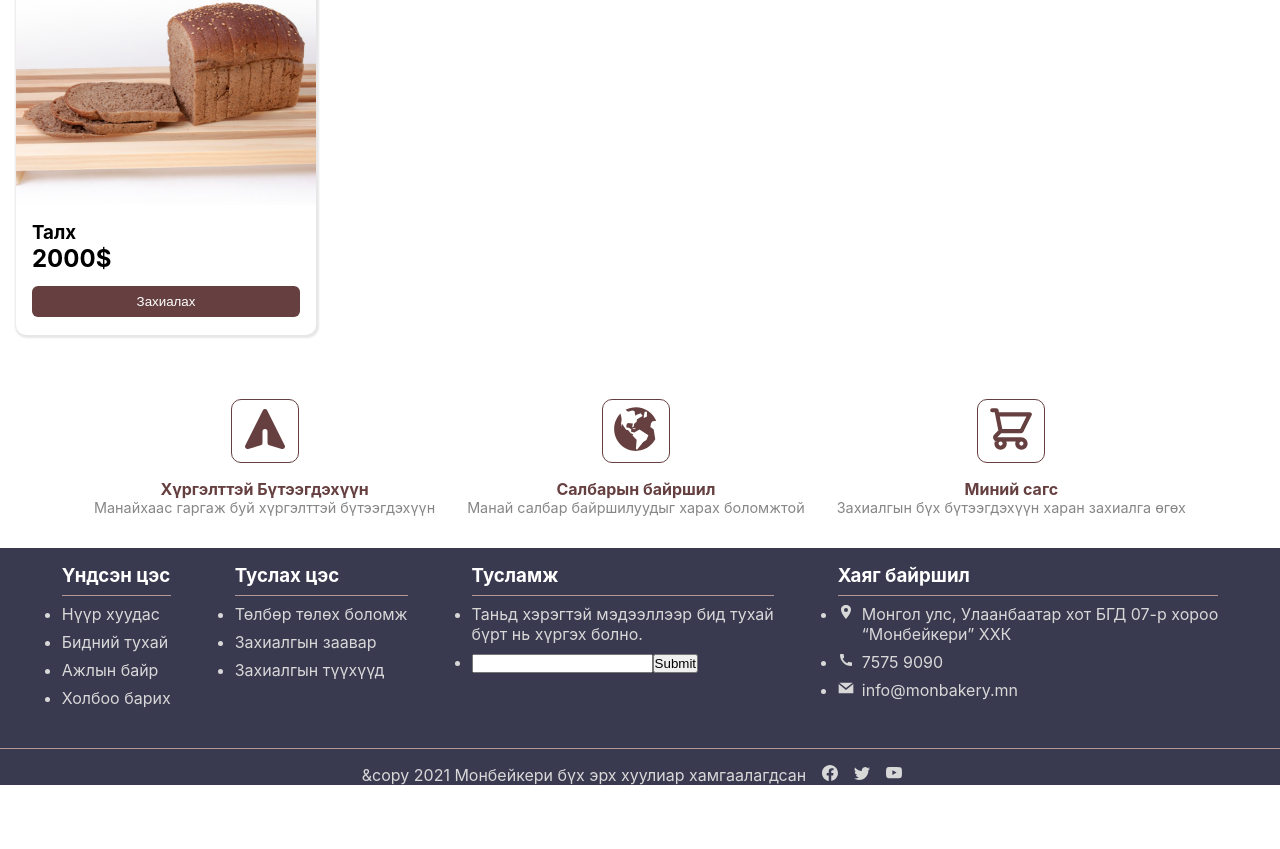
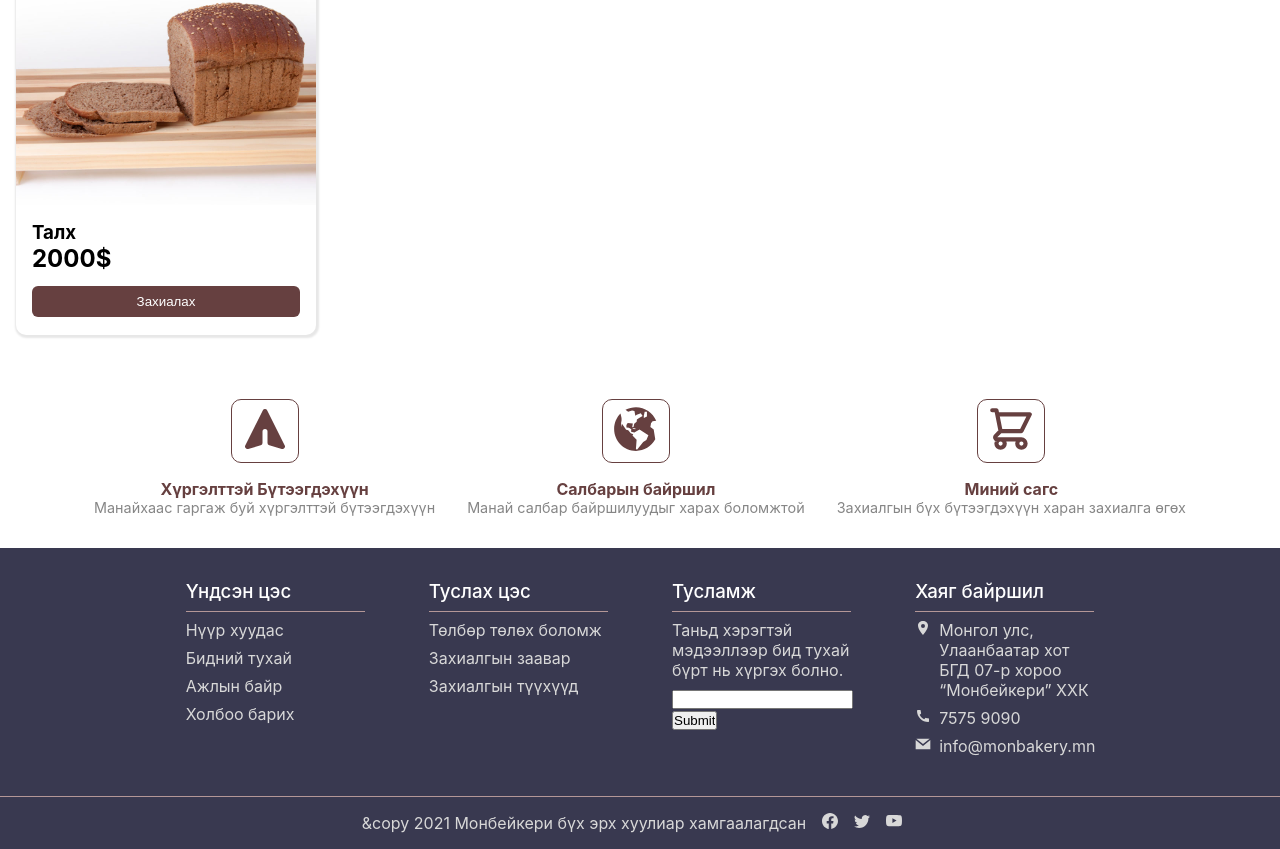
Before and after one commit to ithicheel/Monbakery-single-page, a React (Create React App) app: page / in a window 1280 px wide. Shown: the part 1200-2049 px from the top of the page. Before the commit the page ends 1985 px from the top, so only its background shows below. Built offline with nearby package versions, Linux system fonts and the light colour scheme.

Commit message:
Update Footer_style.css

```diff
--- a/src/components/footer/Footer_style.css
+++ b/src/components/footer/Footer_style.css
@@ -6,12 +6,14 @@
 .footer_content {
   display: flex;
   justify-content: center;
-  padding-top: 1rem;
+  padding-top: 2rem;
   padding-bottom: 1rem;
   margin-top: 1rem;
+
 }
 .footer_content_item {
   margin: 0 2rem;
+  width: 14%;
 }
 .footer_content_item h3 {
   border-bottom: 1px solid rgb(180, 151, 151);
@@ -21,7 +23,9 @@
 }
 .footer_content_item ul {
   display: grid;
+  list-style: none;
 }
+
 .footer_content_item ul li {
   margin-bottom: 0.5rem;
 }
@@ -39,12 +43,64 @@
 .footer_content_item ul li a div i {
   margin-right: 0.5rem;
 }
+.footer_content_item a p li{
+font-size: 12px;
+}
+.footer_content_item h3{
+font-weight: 500;
+}
+
+input{
+  outline: none;
+  box-shadow: none;
+}
+
+.form_c{
+  box-sizing: border-box;
+  border: none;
+
+  background-color:#fff;
+
+  line-height: 27px;
+  padding: 0px 0px 0px 14px;
+
+  font-size: 13px;
+}
+
+.btn{
+  position: absolute;
+  display: inline-block;
+  padding: 5px 13px;
+  line-height: 1.428571429;
+  white-space: nowrap;
+  vertical-align: middle;
+
+  background-color: #bc8357;
+  border:none;
+
+  cursor: pointer;
+
+  color: #ececec;
+  text-align: center;
+  text-transform: uppercase;
+  font-size: 12px;
+  font-weight: normal;
+}
+
+.btn:hover{
+  background-color: white;
+  color: rgb(57, 57, 80);
+}
+
+
+
 .footer_bottom {
   display: flex;
   justify-content: center;
   align-items: center;
   border-top: 1px solid rgb(180, 151, 151);
   margin-top: 1rem;
+  padding-bottom: 1rem;
   padding-top: 1rem;
 }
 .footer_bottom p {
```
